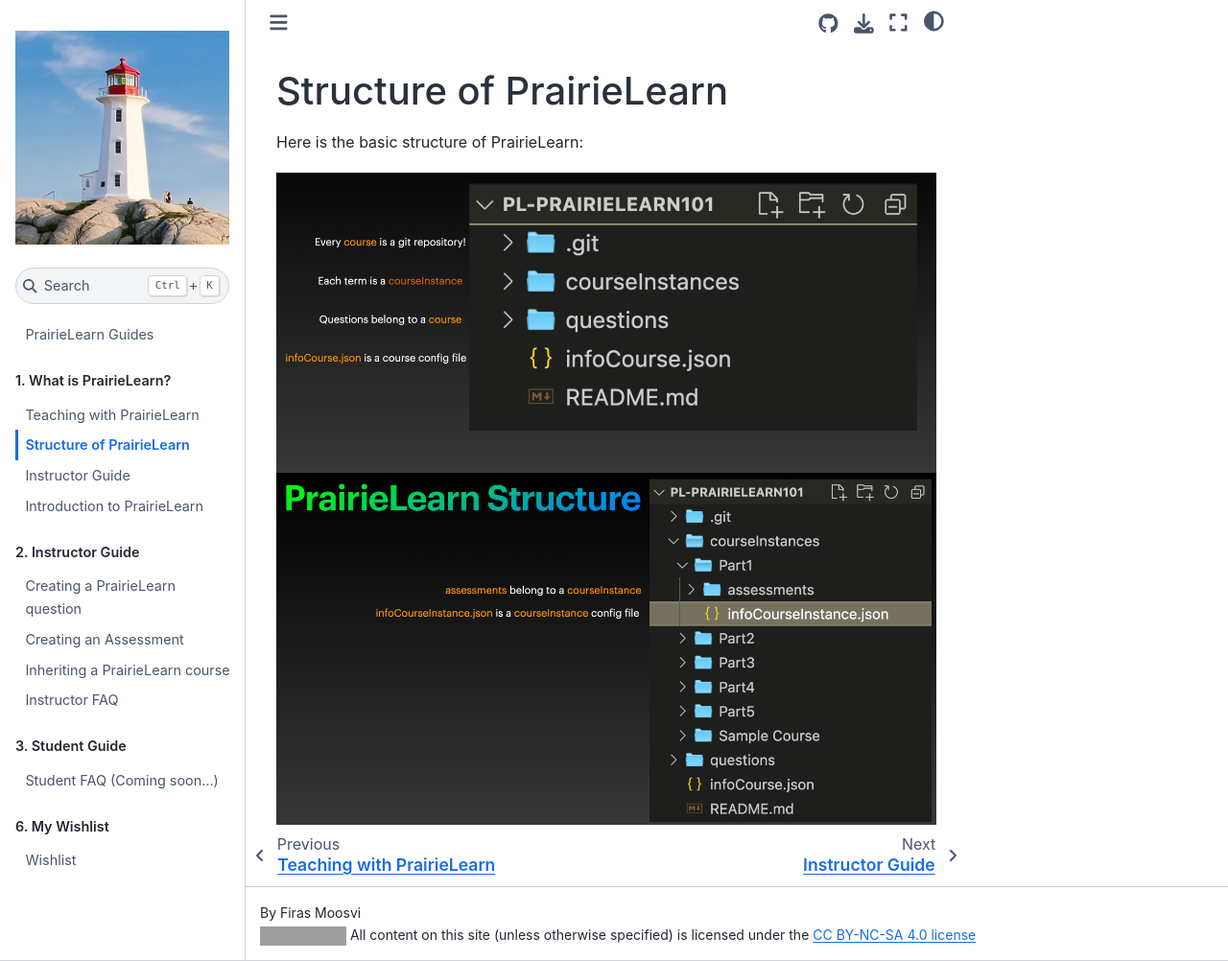
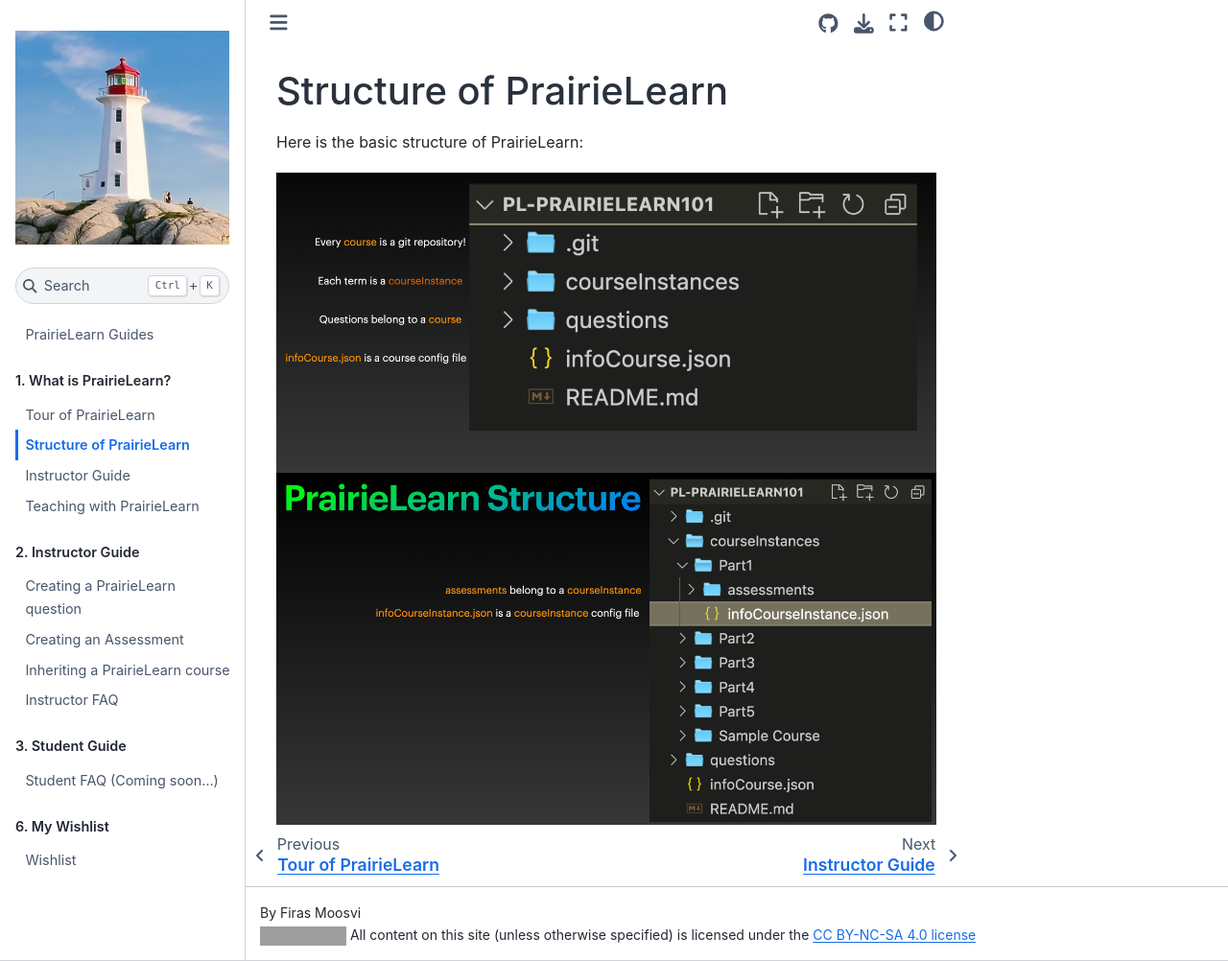
Before and after one commit to open-resources/pl_guides, a Jupyter Book: the page built from content/pl/intro_structure.md, in a window 1280 px wide and 1002 px high. Shown: the whole window at 96% size. Built offline with Jupyter Book 1.0.4 settings and Sphinx 7.4.7 and the Sphinx Book theme 1.1.4, drawn with Linux system fonts in a browser that asks for light colours; grey boxes are pictures that could not be loaded.

Commit message:
update titles

```diff
--- a/content/pl/intro.md
+++ b/content/pl/intro.md
@@ -1,5 +1,5 @@
-(teaching_with_pl)=
-# Teaching with PrairieLearn
+(pl_tour)=
+# Tour of PrairieLearn
 
 Here's a quick tour of some question types on PrairieLearn:
 
--- a/content/pl/teaching_with_pl.md
+++ b/content/pl/teaching_with_pl.md
@@ -1,5 +1,5 @@
-(prairielearn_intro)=
-# Introduction to PrairieLearn
+(teaching_with_pl)=
+# Teaching with PrairieLearn
 
 Here's a quick tour of some question types on PrairieLearn:
 
```
Also changed, not shown: content/pl/intro_structure.md (+1 -1 lines).
